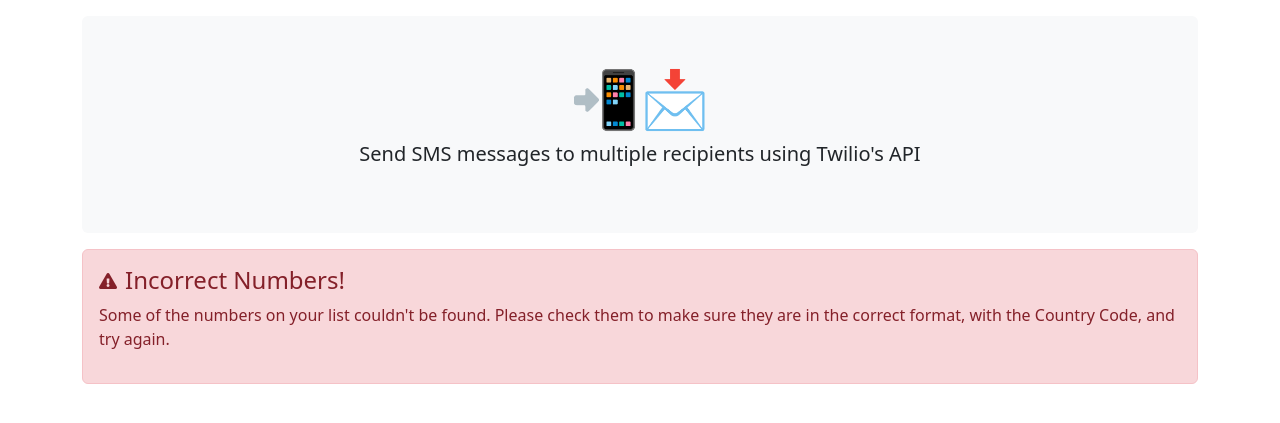
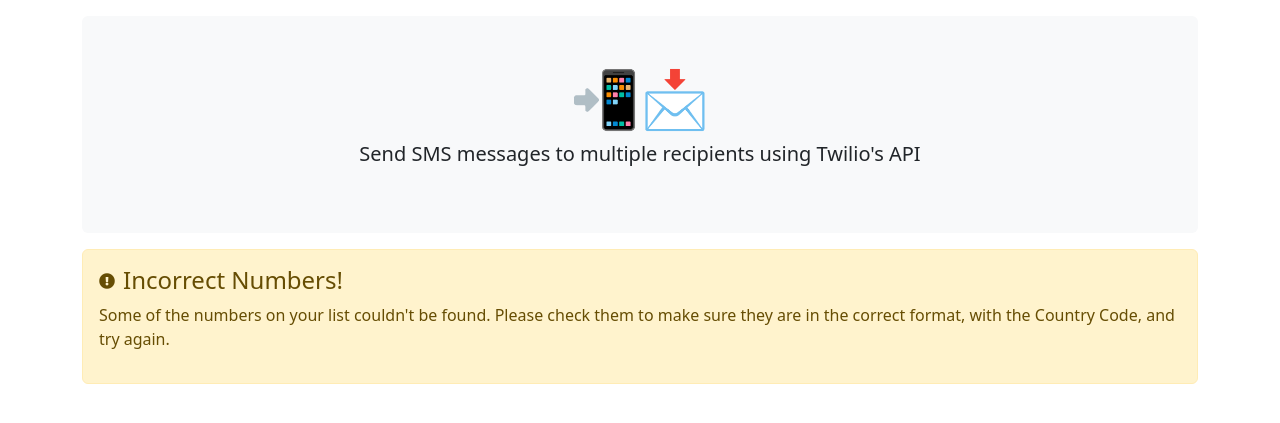
Before and after one commit to RAHB-REALTORS-Association/sms-sender, a Flask app: template templates/wrong_numbers.html in a window 1280 px wide. Shown: the part 56-479 px from the top of the page. Run offline with Flask 3, Linux system fonts and the light colour scheme; the template is opened without the code that fills it, so the values that code supplies are empty.

Commit message:
wrong number warning

```diff
--- a/templates/wrong_numbers.html
+++ b/templates/wrong_numbers.html
@@ -3,9 +3,9 @@
 {% block title %}Wrong numbers{% endblock %}
 
 {% block content %}
-        <div class="alert alert-danger mb-3 mt-15" role="alert">
+        <div class="alert alert-warning mb-3 mt-15" role="alert">
             <div class="d-flex align-items-center">
-                <i class="fas fa-exclamation-triangle me-2 pb-2"></i>
+                <i class="fas fa-exclamation-circle me-2 pb-2"></i>
                 <h4>Incorrect Numbers!</h4>
             </div>
             <p>
```
